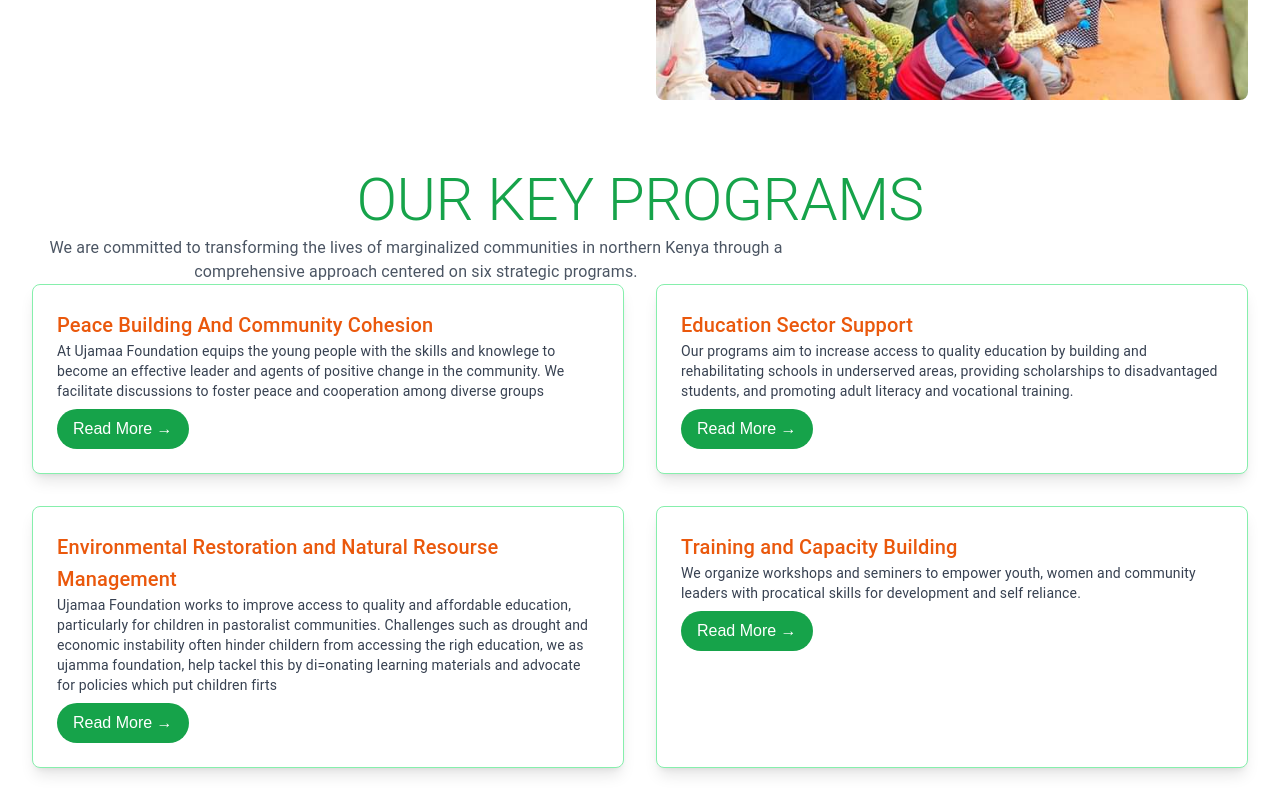
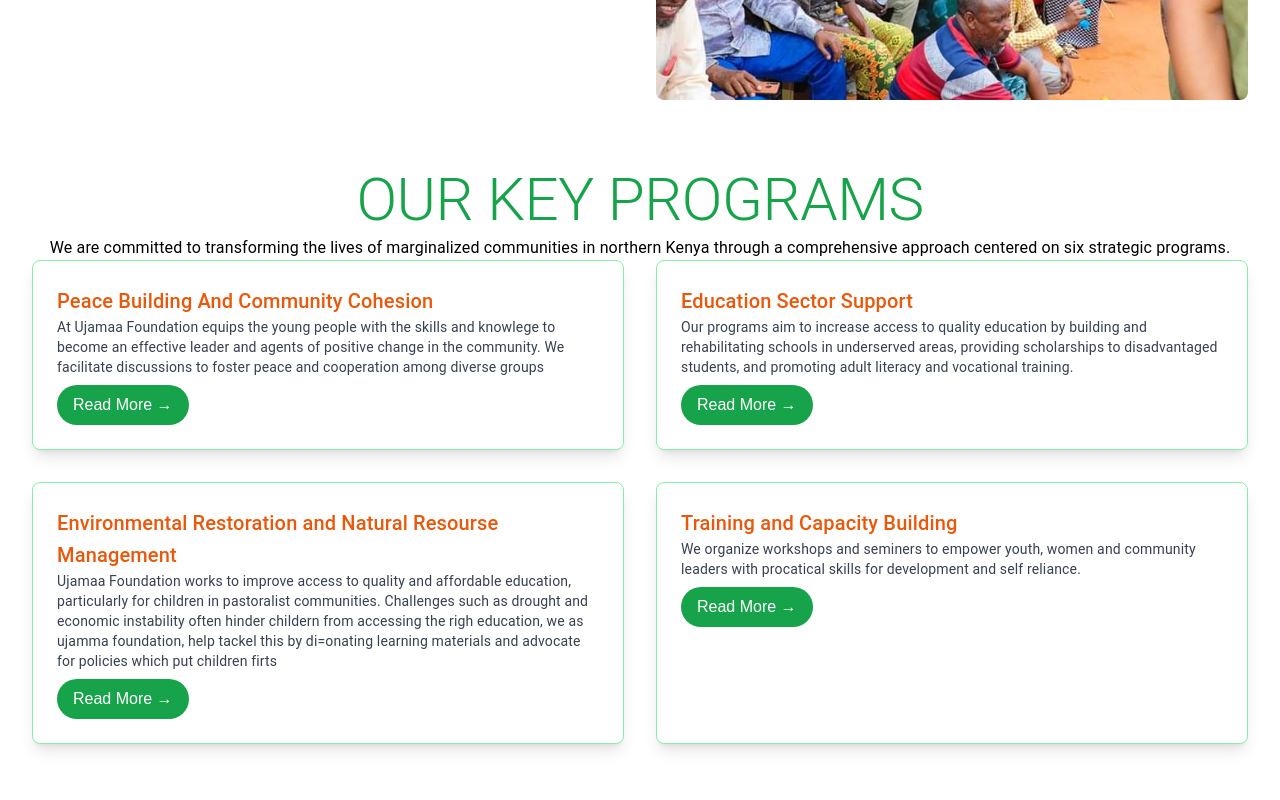
Before and after one commit to ahmednule/Ujamaa-Foundation, a Next.js app: page / in a window 1280 px wide. Shown: the part 1327-2127 px from the top of the page. After the commit the page ends 2103 px from the top, so only its background shows below. Built offline with nearby package versions, Linux system fonts and the light colour scheme.

Commit message:
feature: inside the keyprograms, aligfned the paragraph to be btter in all sceen sizes

```diff
--- a/src/components/KeyPrograms.jsx
+++ b/src/components/KeyPrograms.jsx
@@ -14,7 +14,7 @@ export default function KeyPrograms() {
       </Typography>
       <Typography
         variant="body1"
-        className="text-center text-gray-600 mb-8 max-w-3xl mx-auto"
+        className="text-center mb-4"
       >
         We are committed to transforming the lives of marginalized communities in northern
         Kenya through a comprehensive approach centered on six strategic programs.
```
